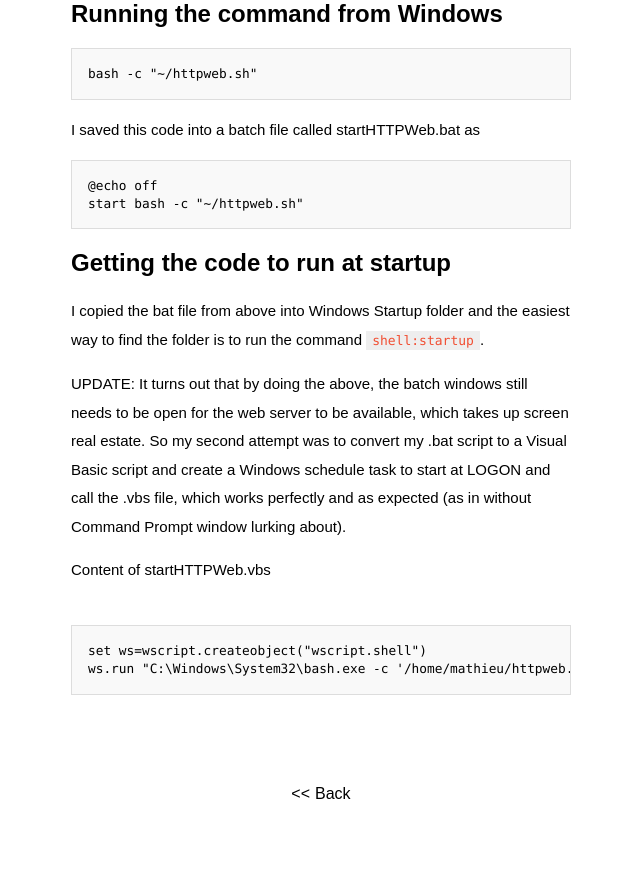
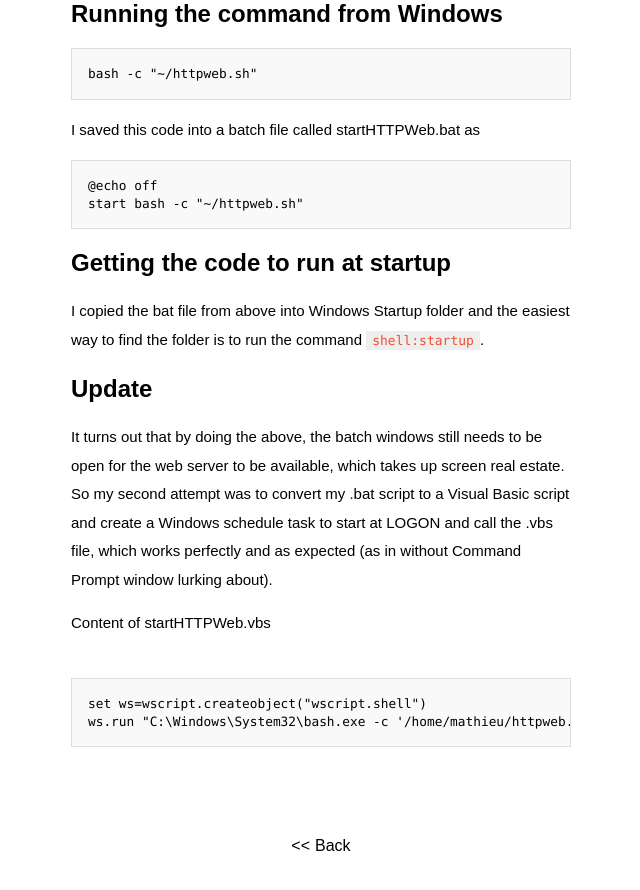
Before and after one commit to MCORN/mcorn.github.io, a Jekyll site: the page built from _posts/2017-01-03-bash-on-windows-and-dropbox-public-folder.md, in a window 1280 px wide and 900 px high, scrolled down 1381 px. Shown: the top 890 px of the window, without its empty margins (319-959 px from the left). Built offline with Jekyll 4.4.1, drawn with Linux system fonts in a browser that asks for light colours; some web fonts are replaced; before the commit the page ends 2229 px from its top, so only the background shows below that; part of the change alters nothing that is shown.

Commit message:
Adding proper heading

```diff
--- a/_posts/2017-01-03-bash-on-windows-and-dropbox-public-folder.md
+++ b/_posts/2017-01-03-bash-on-windows-and-dropbox-public-folder.md
@@ -41,7 +41,8 @@ start bash -c "~/httpweb.sh"
 # Getting the code to run at startup
 I copied the bat file from above into Windows Startup folder and the easiest way to find the folder is to run the command `shell:startup`.
 
-UPDATE: It turns out that by doing the above, the batch windows still needs to be open for the web server to be available, which takes up screen real estate. So my second attempt was to convert my .bat script to a Visual Basic script and create a Windows schedule task to start at LOGON and call the .vbs file, which works perfectly and as expected (as in without Command Prompt window lurking about).
+# Update
+It turns out that by doing the above, the batch windows still needs to be open for the web server to be available, which takes up screen real estate. So my second attempt was to convert my .bat script to a Visual Basic script and create a Windows schedule task to start at LOGON and call the .vbs file, which works perfectly and as expected (as in without Command Prompt window lurking about).
 
 Content of startHTTPWeb.vbs
 
```
